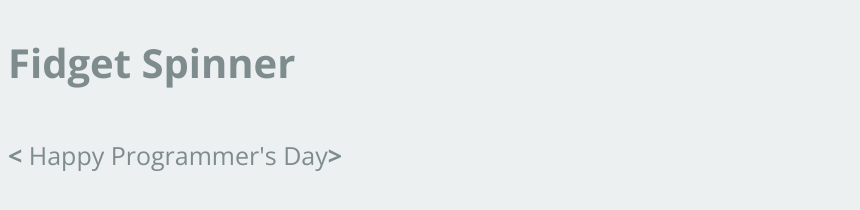
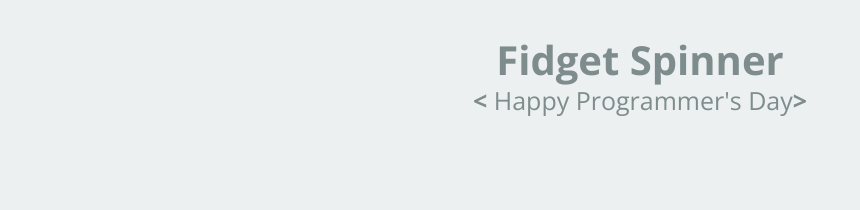
Before and after one commit to Yiluo-pHoton/Yiluo-pHoton.github.io, a plain HTML site: page 1024.html in a window 1280 px wide. Shown: the whole page, without its empty margins (0-860 px from the left). Drawn offline with nearby package versions, Linux system fonts and the light colour scheme.

Commit message:
modify css

```diff
--- a/static/s/css/spinner.css
+++ b/static/s/css/spinner.css
@@ -9,6 +9,7 @@ h1 {
   font-size:40px;
   font-weight:300;
   line-height:40px;
+  margin:5vh 0 0 0;
 }
 
 b {
@@ -19,12 +20,14 @@ p {
   font-size:25px;
   line-height:40px;
   display:inline-block;
+  margin-top:auto;
 }
 
 .center {
   color:#7f8c8d;
+  width: 50%;
+  text-align:center;
   height:40px;
-  margin-top: 1vh;
-  position: absolute;
+  margin: auto;
   z-index:999;
 }
```
